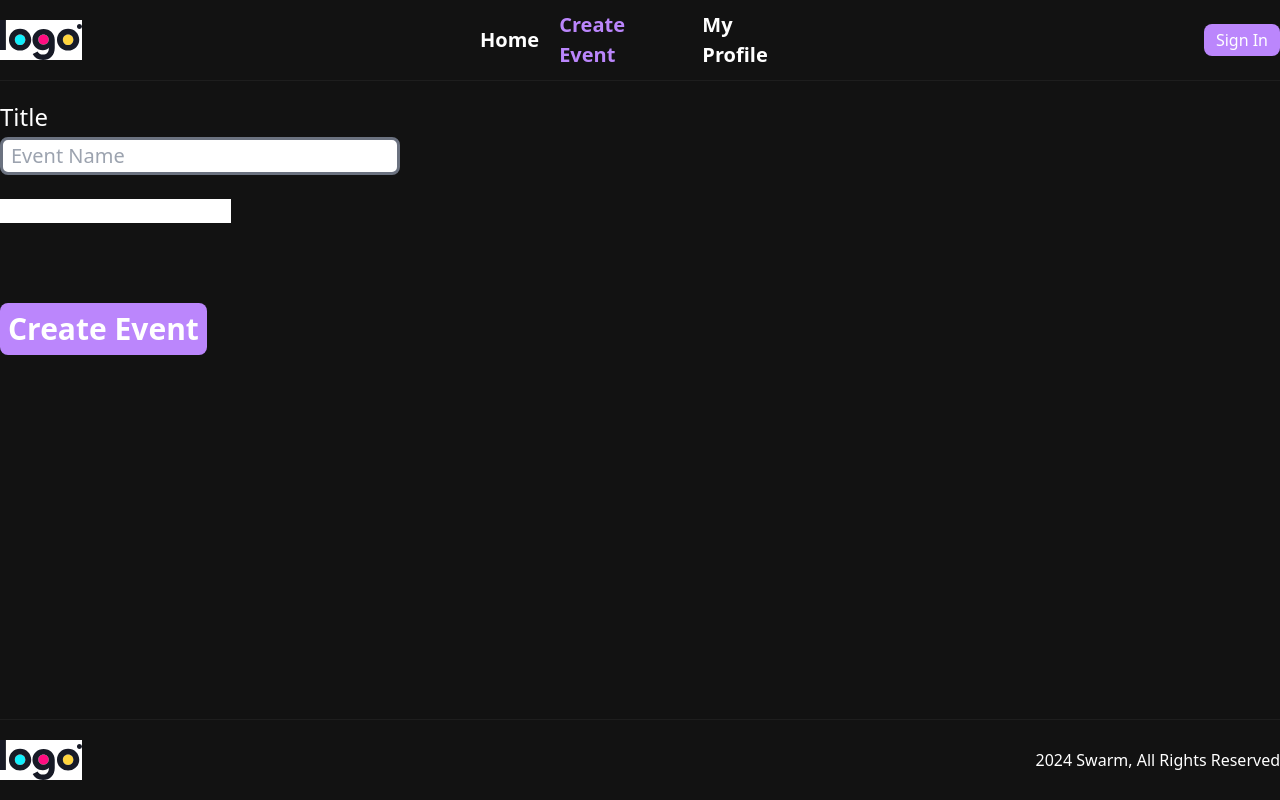
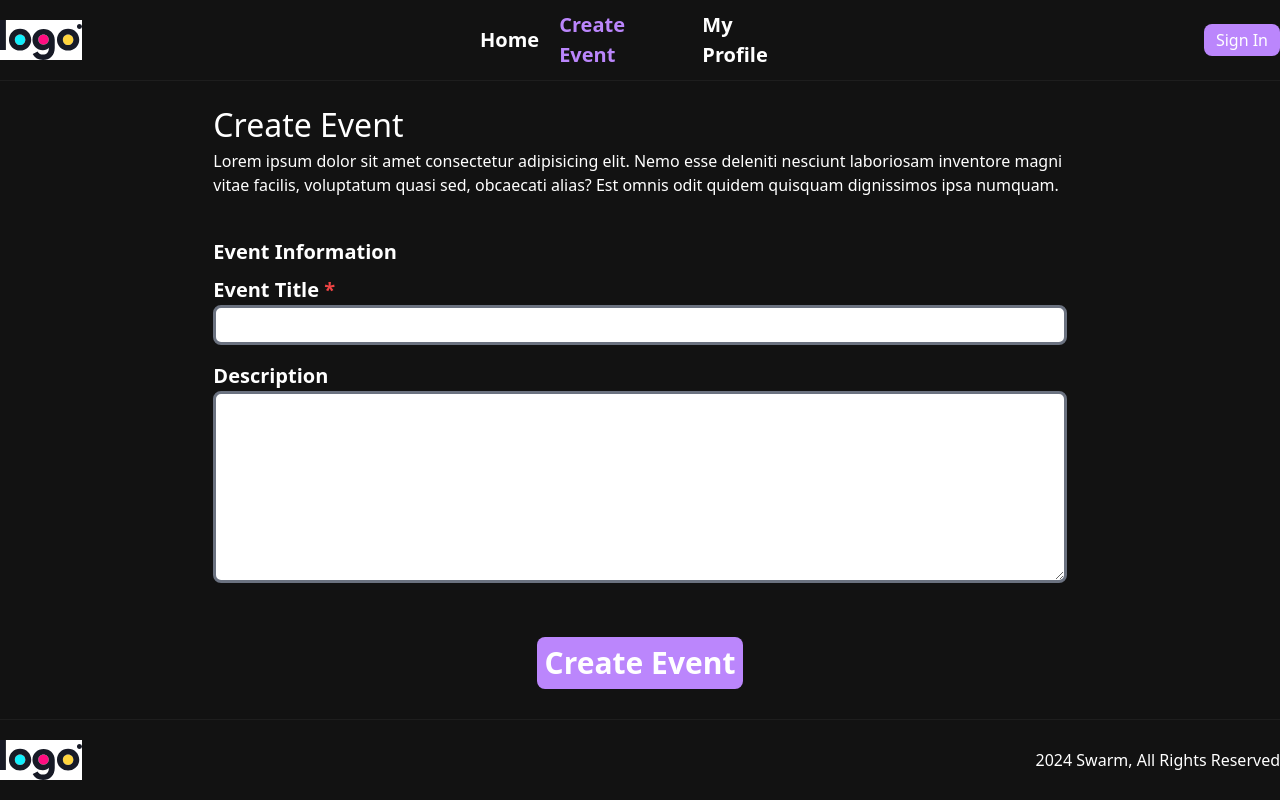
Before and after one commit to ScaiaAguinaga/swarm-event-manager, a Next.js app: page /events/create in a window 1280 px wide. Built offline with nearby package versions, Linux system fonts and the light colour scheme; no server answers.

Commit message:
Changed coding for form layout

```diff
--- a/app/(root)/events/create/page.tsx
+++ b/app/(root)/events/create/page.tsx
@@ -1,9 +1,107 @@
 "use client";
 
-import CreateEventForm from "@/components/CreateEventForm";
+import { IEvent } from "@/lib/mongodb/models/event.model";
+import { useState } from "react";
 
-const page = () => {
-  return <CreateEventForm />;
+const CreateEventForm = () => {
+  const [eventData, setEventData] = useState<Partial<IEvent>>({
+    title: "", // Required
+    description: "",
+    location: "",
+    createdAt: new Date(),
+    imageUrl: "",
+    startDateTime: new Date(),
+    endDateTime: new Date(),
+    price: "",
+    isFree: false,
+    // category: { type: Schema.Types.ObjectId, ref: "Category" },
+    // organizer: { type: Schema.Types.ObjectId, ref: "Organizer" },
+  });
+
+  // Flags for required fields - false = not triggered, true = triggered
+  const [requiredFields, setRequiredFields] = useState({
+    title: false,
+  });
+
+  const handleSubmit = async () => {
+    try {
+      // Check for required attributes
+
+      // Call POST function to save to database
+      await fetch("/api/events", {
+        method: "POST",
+        headers: {
+          "Content-Type": "application/json", // Inform the server about the content type
+        },
+        body: JSON.stringify(eventData),
+      });
+    } catch (error) {
+      console.error(error);
+    }
+  };
+
+  return (
+    <section className="px-10 text-left md:flex md:flex-col md:items-center md:px-0">
+      {/* <h1>{JSON.stringify(eventData)}</h1> */}
+      <form className="md:w-2/3">
+        <h1>Create Event</h1>
+        <p className="mb-10">
+          Lorem ipsum dolor sit amet consectetur adipisicing elit. Nemo esse
+          deleniti nesciunt laboriosam inventore magni vitae facilis, voluptatum
+          quasi sed, obcaecati alias? Est omnis odit quidem quisquam dignissimos
+          ipsa numquam.
+        </p>
+
+        {/* Grouping form fields */}
+        <fieldset className="my-8">
+          <legend className="event-form-label mb-2 font-semibold">
+            Event Information
+          </legend>
+          {/* Event title */}
+          <div className="mb-4">
+            <label htmlFor="event-title" className="event-form-label block">
+              Event Title<span className="text-red-500"> *</span>
+            </label>
+            <input
+              id="event-title"
+              type="text"
+              className="event-form-input w-full"
+              value={eventData.title}
+              onChange={(e) =>
+                setEventData({ ...eventData, title: e.target.value })
+              }
+            />
+          </div>
+
+          {/* Event description */}
+          <div className="mb-4">
+            <label
+              htmlFor="event-description"
+              className="event-form-label block"
+            >
+              Description
+            </label>
+            <textarea
+              id="event-description"
+              className="event-form-input h-20 w-full py-2 md:h-32 lg:h-48"
+              value={eventData.description}
+              onChange={(e) =>
+                setEventData({ ...eventData, description: e.target.value })
+              }
+            />
+          </div>
+        </fieldset>
+      </form>
+
+      {/* Temp Submit Button */}
+      <button
+        onClick={handleSubmit}
+        className="rounded-lg bg-primary p-2 text-3xl font-bold"
+      >
+        Create Event
+      </button>
+    </section>
+  );
 };
 
-export default page;
+export default CreateEventForm;
--- a/app/globals.css
+++ b/app/globals.css
@@ -17,11 +17,11 @@
   }
 
   .event-form-label {
-    @apply pb-1 text-2xl;
+    @apply text-[18px] font-semibold sm:text-[20px];
   }
 
   .event-form-input {
-    @apply rounded-lg border-[3px] border-gray-500 px-2 py-[2px] text-xl text-black focus:outline-primary;
+    @apply min-h-10 rounded-lg border-[3px] border-gray-500 px-2 pb-[2px] text-[14px] text-black outline-none focus:border-primary sm:text-[16px];
   }
 
   h1 {
--- a/components/AuthNav.tsx
+++ b/components/AuthNav.tsx
@@ -11,7 +11,7 @@ const AuthNav = () => {
   const { data: session } = useSession();
   const [isActive, setIsActive] = useState(false);
 
-  const handleClick = () => {
+  const toggleMenu = () => {
     const curr = isActive;
     setIsActive(!curr);
   };
@@ -32,7 +32,7 @@ const AuthNav = () => {
       <div className="relative flex">
         {/* Only display hamburger menu on screens < md size */}
         {/* Always display profile image if signed in */}
-        <div onClick={handleClick}>
+        <div onClick={toggleMenu}>
           {!session ? (
             <FiMenu className={`flex h-8 w-8 md:hidden`} />
           ) : (
@@ -61,7 +61,7 @@ const AuthNav = () => {
             <div className="flex flex-col justify-center md:flex-row">
               {/* Display nav items on screens < md size */}
               <div className="flex md:hidden">
-                <NavItems />
+                <NavItems callback={toggleMenu} />
               </div>
 
               {/* Sign out button */}
--- a/components/CreateEventForm.tsx
+++ /dev/null
@@ -1,76 +0,0 @@
-"use client";
-
-import { IEvent } from "@/lib/mongodb/models/event.model";
-import { useState } from "react";
-
-const CreateEventForm = () => {
-  const [eventData, setEventData] = useState<Partial<IEvent>>({
-    title: "", // Required
-    description: "",
-    location: "",
-    imageUrl: "",
-    startDateTime: new Date(),
-    endDateTime: new Date(),
-    price: "",
-    isFree: false,
-    url: "",
-    // category: { type: Schema.Types.ObjectId, ref: "Category" },
-    // organizer: { type: Schema.Types.ObjectId, ref: "Organizer" },
-  });
-
-  const handleClick = async () => {
-    try {
-      // Check for a valid title
-      if (!eventData.title || eventData.title.trim() === "") {
-        throw new Error("Title Missing");
-      }
-
-      await fetch("/api/events", {
-        method: "POST",
-        headers: {
-          "Content-Type": "application/json", // Inform the server about the content type
-        },
-        body: JSON.stringify(eventData),
-      });
-    } catch (error) {
-      console.error(error);
-    }
-  };
-
-  return (
-    <section>
-      {/* <h1>{JSON.stringify(eventData)}</h1> */}
-      <form className="grid grid-cols-2 gap-y-3 md:gap-y-6">
-        <div className="col-span-2 flex flex-col">
-          <label htmlFor="event-title" className="event-form-label">
-            Title
-          </label>
-          <input
-            id="event-title"
-            type="text"
-            placeholder="Event Name"
-            value={eventData.title}
-            className="event-form-input w-[250px] md:w-[400px]"
-            onChange={(e) =>
-              setEventData({ ...eventData, title: e.target.value })
-            }
-          />
-        </div>
-
-        <label>
-          <input />
-        </label>
-      </form>
-
-      {/* Temp Submit Button */}
-      <button
-        onClick={handleClick}
-        className="mt-20 rounded-lg bg-primary p-2 text-3xl font-bold"
-      >
-        Create Event
-      </button>
-    </section>
-  );
-};
-
-export default CreateEventForm;
--- a/components/Header.tsx
+++ b/components/Header.tsx
@@ -25,6 +25,7 @@ export const Header = () => {
           <NavItems />
         </nav>
 
+        {/* User profile and mobile nav menu */}
         <div className="w-[115px]">
           <AuthNav />
         </div>
--- a/lib/mongodb/models/event.model.ts
+++ b/lib/mongodb/models/event.model.ts
@@ -11,7 +11,6 @@ export interface IEvent extends Document {
   endDateTime: Date;
   price?: string;
   isFree: boolean;
-  url?: string;
   // category?: { _id: string; name: string };
   // organizer?: { _id: string; name: string };
 }
@@ -26,7 +25,6 @@ const EventSchema = new Schema<IEvent>({
   endDateTime: { type: Date, default: Date.now },
   price: { type: String, required: false },
   isFree: { type: Boolean, default: false },
-  url: { type: String, required: false },
   // category: { type: Schema.Types.ObjectId, ref: "Category" },
   // organizer: { type: Schema.Types.ObjectId, ref: "Organizer" },
 });
```
